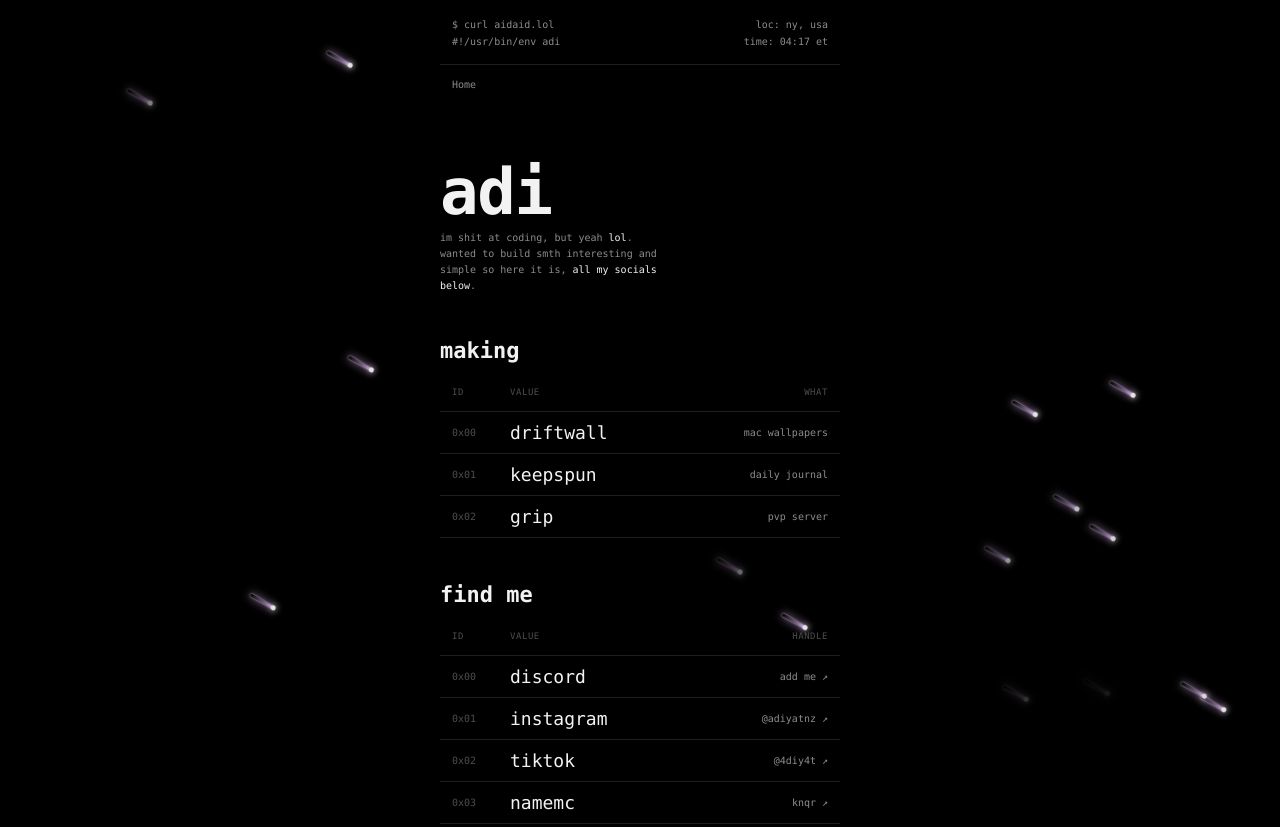
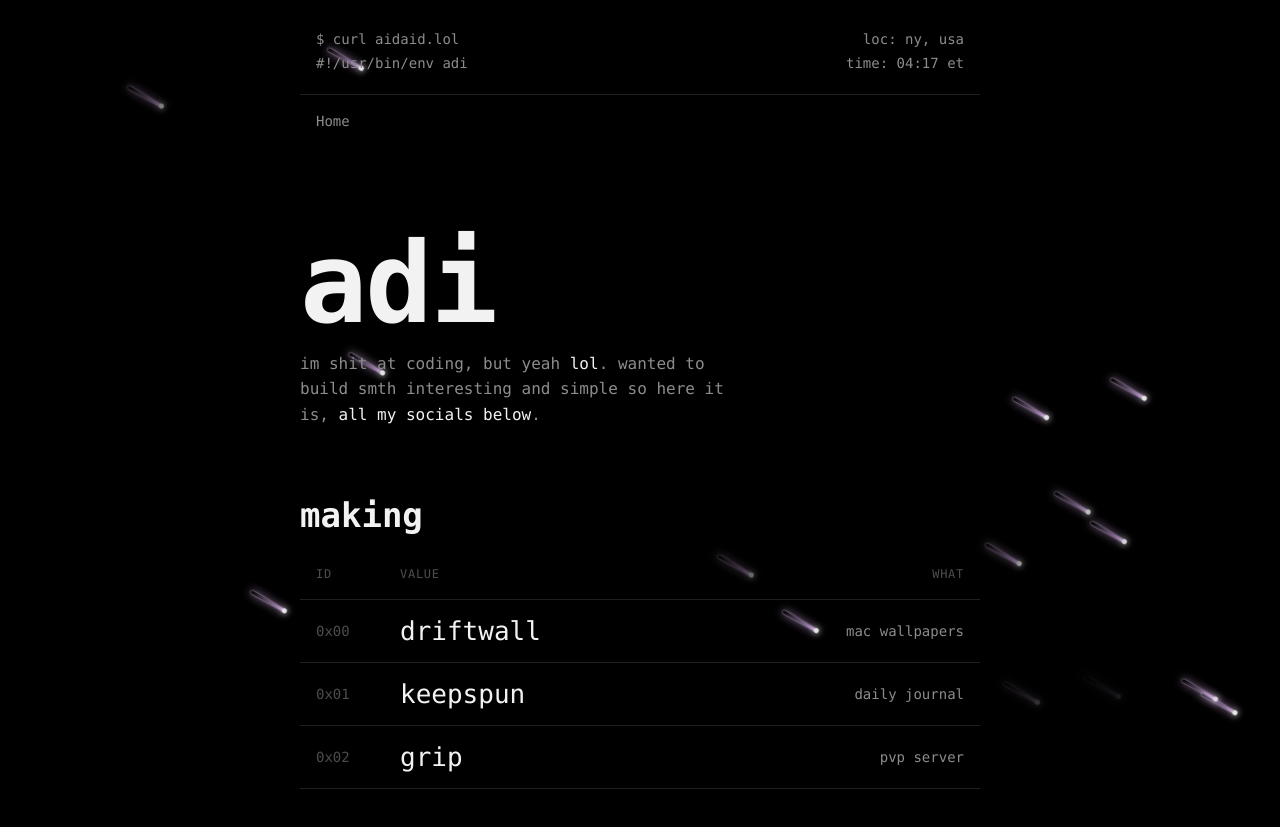
Before and after one commit to adiyatik/aidaid, a plain HTML site: page index.html in a window 1280 px wide. Shown: the top 827 px of the page. Drawn offline with Linux system fonts and the light colour scheme.

Commit message:
Add files via upload

```diff
--- a/index.html
+++ b/index.html
@@ -19,7 +19,7 @@
 
   /* shooting stars */
   #sky{position:fixed;inset:0;pointer-events:none;z-index:0;overflow:hidden}
-  .meteor{position:absolute;width:28px;height:3px;border-radius:3px;
+  .meteor{position:absolute;width:40px;height:3px;border-radius:3px;
     background:linear-gradient(90deg,transparent,var(--star));
     box-shadow:0 0 8px var(--star),0 0 2px #fff;
     transform:rotate(30deg);opacity:0;
@@ -33,37 +33,37 @@
     100%{opacity:0;translate:340px 196px}
   }
 
-  main{position:relative;z-index:1;max-width:400px;margin:0 auto;padding:16px 0 64px}
-  @media (max-width:440px){main{padding-left:16px;padding-right:16px}}
+  main{position:relative;z-index:1;max-width:680px;margin:0 auto;padding:28px 0 96px}
+  @media (max-width:720px){main{padding-left:16px;padding-right:16px}}
 
-  .term{display:flex;justify-content:space-between;font-size:10px;line-height:1.7;
-    color:var(--muted);padding:0 12px 14px;border-bottom:1px solid var(--line)}
+  .term{display:flex;justify-content:space-between;font-size:14px;line-height:1.7;
+    color:var(--muted);padding:0 16px 18px;border-bottom:1px solid var(--line)}
   .term .r{text-align:right}
-  nav{font-size:10px;color:var(--muted);padding:14px 12px}
+  nav{font-size:14px;color:var(--muted);padding:18px 16px}
   nav a{color:inherit;text-decoration:none;margin-right:6px}
   nav a:hover{color:var(--fg)}
 
-  .hero{margin-top:56px}
-  h1{font-size:64px;font-weight:700;letter-spacing:-.02em;line-height:1}
-  .bio{font-size:10px;color:var(--muted);margin-top:6px;line-height:1.6;max-width:36ch}
+  .hero{margin-top:80px}
+  h1{font-size:clamp(72px,14vw,112px);font-weight:700;letter-spacing:-.02em;line-height:1}
+  .bio{font-size:16px;color:var(--muted);margin-top:12px;line-height:1.6;max-width:44ch}
   .bio b{color:var(--fg);font-weight:500}
 
-  h2{font-size:22px;font-weight:700;margin:44px 0 10px}
+  h2{font-size:34px;font-weight:700;margin:68px 0 14px}
   table{width:100%;border-collapse:collapse}
-  th{font-size:9px;font-weight:400;color:var(--dim);text-align:left;
-     letter-spacing:.06em;padding:14px 12px;border-bottom:1px solid var(--line)}
-  td{padding:10px 12px;border-bottom:1px solid var(--line);vertical-align:middle}
+  th{font-size:12px;font-weight:400;color:var(--dim);text-align:left;
+     letter-spacing:.06em;padding:18px 16px;border-bottom:1px solid var(--line)}
+  td{padding:16px 16px;border-bottom:1px solid var(--line);vertical-align:middle}
   th:last-child,td:last-child{text-align:right}
-  td.id{font-size:10px;color:var(--dim);width:58px}
-  td.v{font-size:18px}
-  td.p{font-size:10px;color:var(--muted)}
+  td.id{font-size:14px;color:var(--dim);width:84px}
+  td.v{font-size:26px}
+  td.p{font-size:14px;color:var(--muted)}
   tr.link{cursor:pointer}
   tr.link td.v a{color:inherit;text-decoration:none}
   tr.link:hover td.v,tr.link:hover td.p{color:var(--star)}
   tr.link:hover td.id{color:var(--muted)}
 
-  footer{margin-top:44px;display:flex;justify-content:space-between;
-    font-size:10px;color:var(--dim);padding:0 12px}
+  footer{margin-top:68px;display:flex;justify-content:space-between;
+    font-size:14px;color:var(--dim);padding:0 16px}
   footer button{background:none;border:0;color:inherit;font:inherit;cursor:pointer}
   footer button:hover{color:var(--star)}
   @media (prefers-reduced-motion:reduce){.meteor{display:none}}
```
